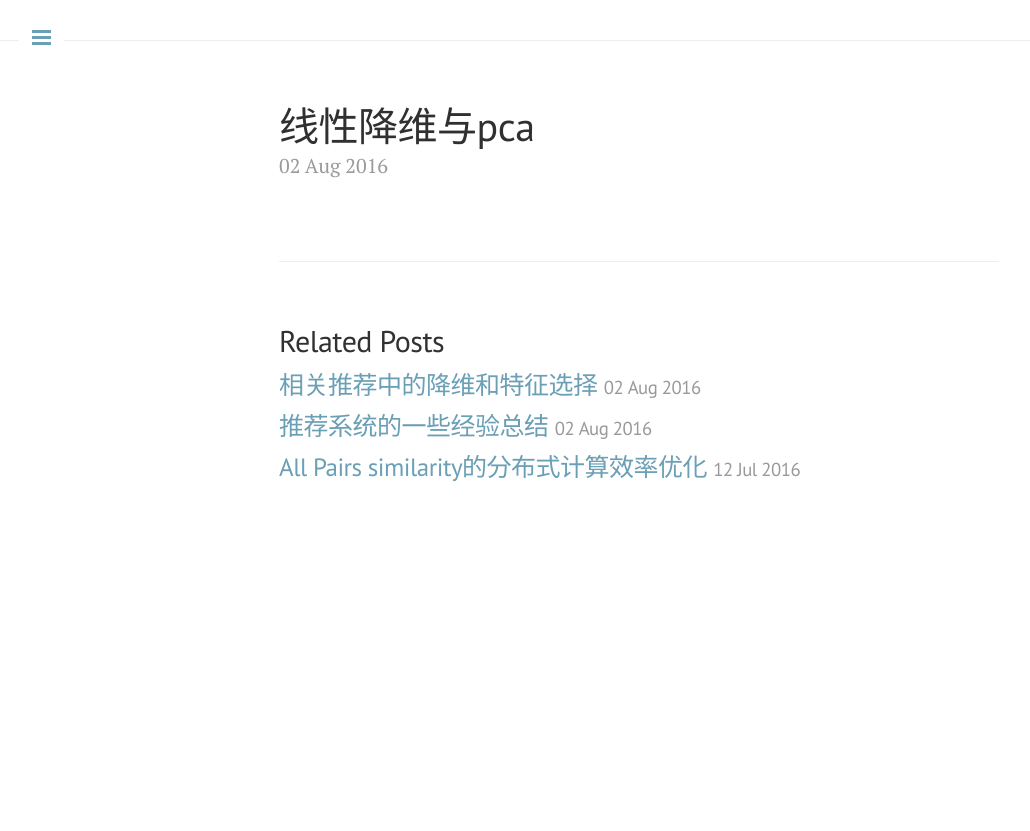
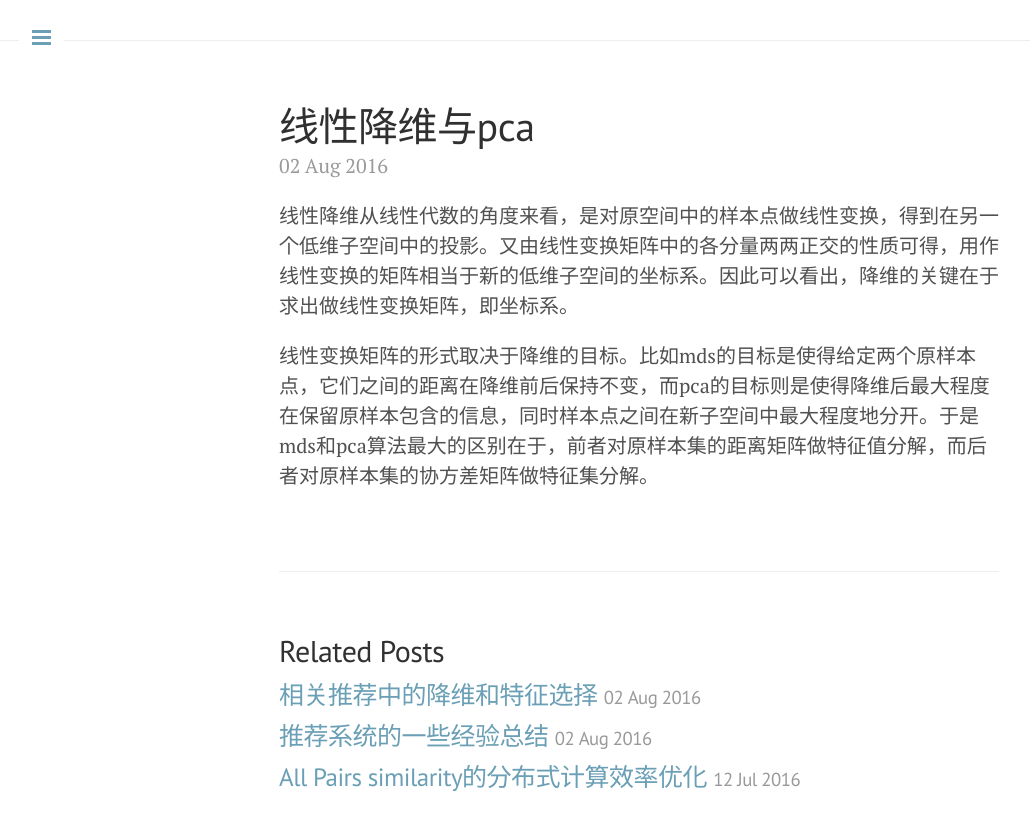
Before and after one commit to nomadcube/nomadcube.github.io, a Jekyll site: the page built from _posts/2016-08-02-线性降维与pca.md, in a window 1280 px wide. Shown: the top 831 px of the page, without its empty margins (1-1031 px from the left). Built offline with Jekyll 4.4.1, drawn with Linux system fonts in a browser that asks for light colours; comment, search, counter and statistics services are not loaded.

Commit message:
新文章

```diff
--- a/_posts/2016-08-02-线性降维与pca.md
+++ b/_posts/2016-08-02-线性降维与pca.md
@@ -2,3 +2,7 @@
 layout: post
 tags: 机器学习
 ---
+
+线性降维从线性代数的角度来看，是对原空间中的样本点做线性变换，得到在另一个低维子空间中的投影。又由线性变换矩阵中的各分量两两正交的性质可得，用作线性变换的矩阵相当于新的低维子空间的坐标系。因此可以看出，降维的关键在于求出做线性变换矩阵，即坐标系。
+
+线性变换矩阵的形式取决于降维的目标。比如mds的目标是使得给定两个原样本点，它们之间的距离在降维前后保持不变，而pca的目标则是使得降维后最大程度在保留原样本包含的信息，同时样本点之间在新子空间中最大程度地分开。于是mds和pca算法最大的区别在于，前者对原样本集的距离矩阵做特征值分解，而后者对原样本集的协方差矩阵做特征集分解。
```
